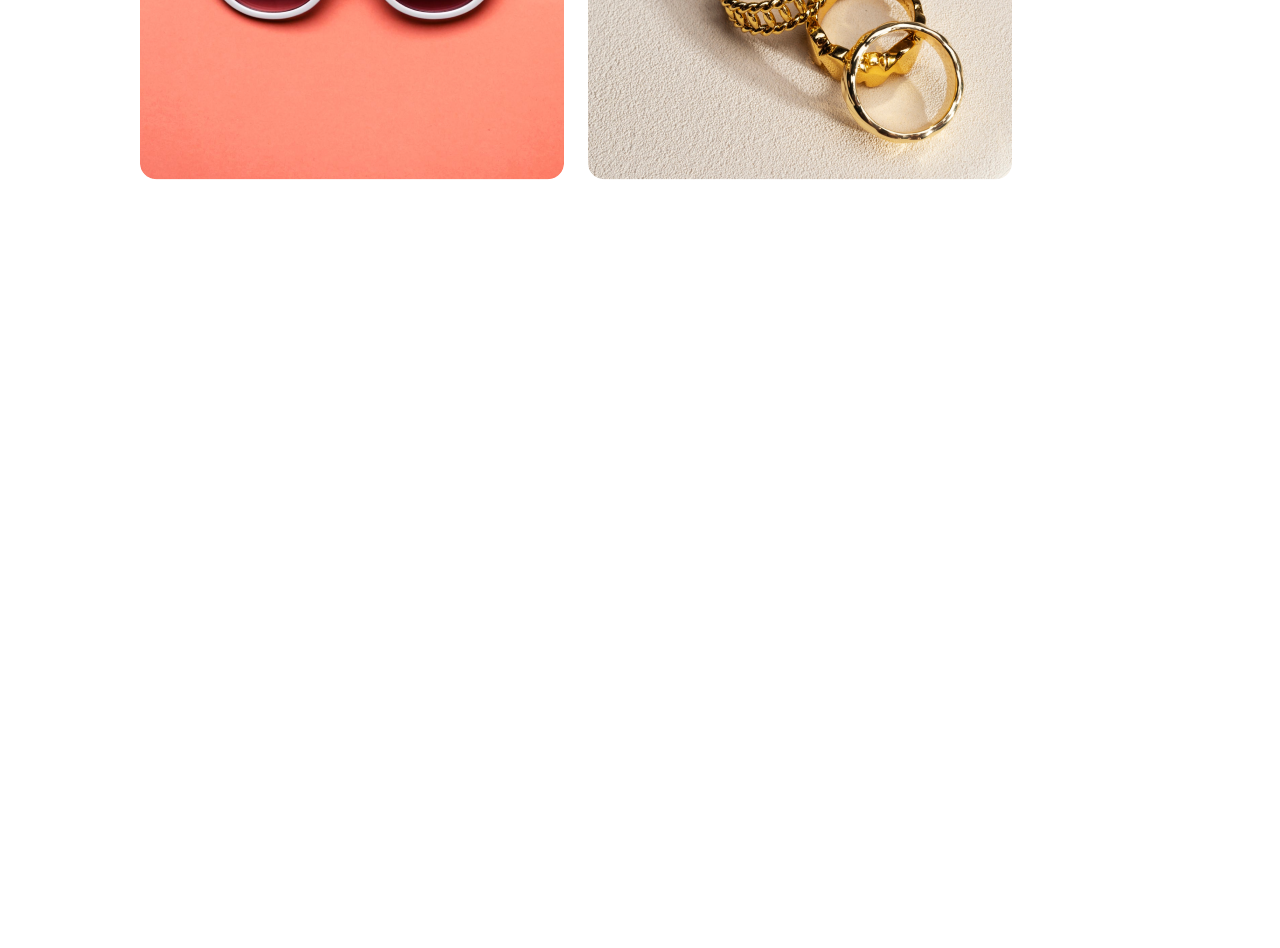
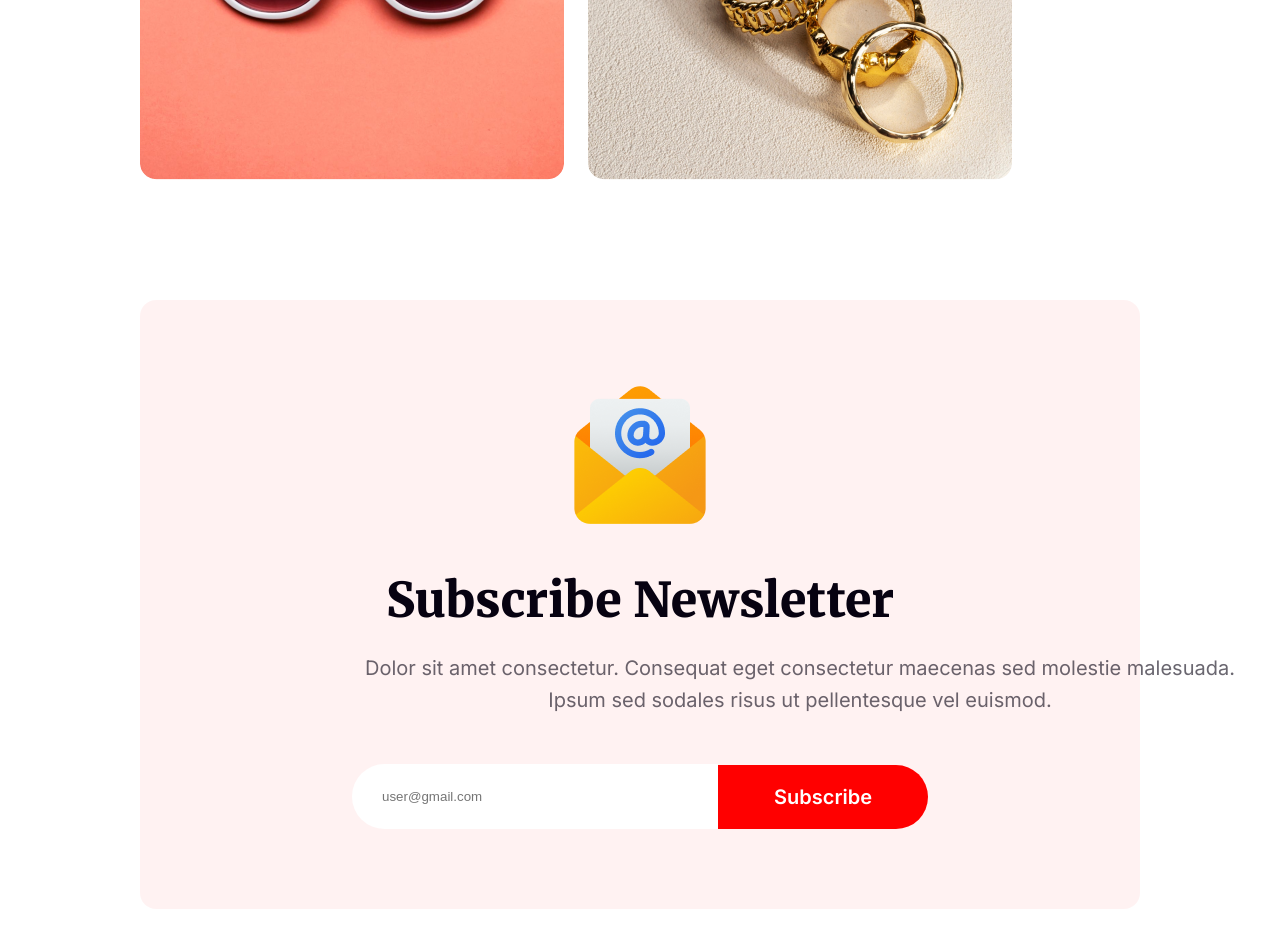
Before and after one commit to sajedul4D/CJ7-New-Year-New-Mission-17, a plain HTML site: page index.html in a window 1280 px wide. Shown: the part 6501-7449 px from the top of the page. Before the commit the page ends 6801 px from the top, so only its background shows below. Drawn offline with Linux system fonts and the light colour scheme.

Commit message:
added the main subscribe-part

```diff
--- a/index.html
+++ b/index.html
@@ -105,7 +105,27 @@
       </div>
     </div>
   </section>
-
+  <section>
+    <div class="subscribe_part">
+      <div class="subscribe_img">
+        <img src="resources/Group 61.png" alt="">
+      </div>
+      <div class="subscribe_hearder">
+        <h1 class="subscribe_head">
+          Subscribe Newsletter
+        </h1>
+        <p class="subcribe_description">
+          Dolor sit amet consectetur. Consequat eget consectetur maecenas sed molestie malesuada. Ipsum sed sodales
+          risus ut
+          pellentesque vel euismod.
+        </p>
+      </div>
+      <div class="subscribe_button">
+        <input type="text" placeholder="user@gmail.com">
+        <button class="button">Subscribe</button>
+      </div>
+    </div>
+  </section>
 
    <footer>
 
--- a/style/style.css
+++ b/style/style.css
@@ -351,3 +351,64 @@ gap: 10px;
       rgba(0, 0, 0, 0.12) 0px -12px 30px, rgba(0, 0, 0, 0.12) 0px 4px 6px,
       rgba(0, 0, 0, 0.17) 0px 12px 13px, rgba(0, 0, 0, 0.09) 0px -3px 5px;
   }
+  .subscribe_part {
+    margin: 120px 140px;
+    border-radius: 16px;
+    background: rgba(255, 0, 0, 0.05);
+    padding: 80px 212px;
+  }
+  .subscribe_img {
+    width: 150px;
+    height: 150px;
+    margin: 0 auto;
+    margin-bottom: 40px;
+  }
+  .subscribe_head {
+    text-align: center;
+    font-family: 'Merriweather', serif;
+    font-size: 48px;
+    font-weight: 900;
+    color: #070211;
+    text-transform: capitalize;
+    margin-bottom: 22px;
+  }
+  .subcribe_description {
+    width: 896px;
+    color: rgba(7, 2, 17, 0.6);
+    text-align: center;
+    margin: 0 auto;
+    font-family: 'Inter', sans-serif;
+    font-size: 20px;
+    font-weight: 400;
+    line-height: 32px;
+  }
+  .subscribe_button {
+    display: flex;
+    justify-content: center;
+    align-items: center;
+    margin-top: 48px;
+  }
+  .subscribe_button input {
+    width: 438px;
+    border: none;
+    padding: 25px 30px;
+    border-radius: 50px 0px 0px 50px;
+  }
+  .button {
+    width: 210px;
+    padding: 20px 56px;
+    border: none;
+    border-radius: 0px 50px 50px 0px;
+    color: #fff;
+    font-family: Inter;
+    font-size: 20px;
+    font-weight: 600;
+    text-transform: capitalize;
+    background: #f00;
+    transition: all linear 0.3s;
+    cursor: pointer;
+  }
+  .button:hover {
+    background: yellow;
+    color: red;
+  }
```
